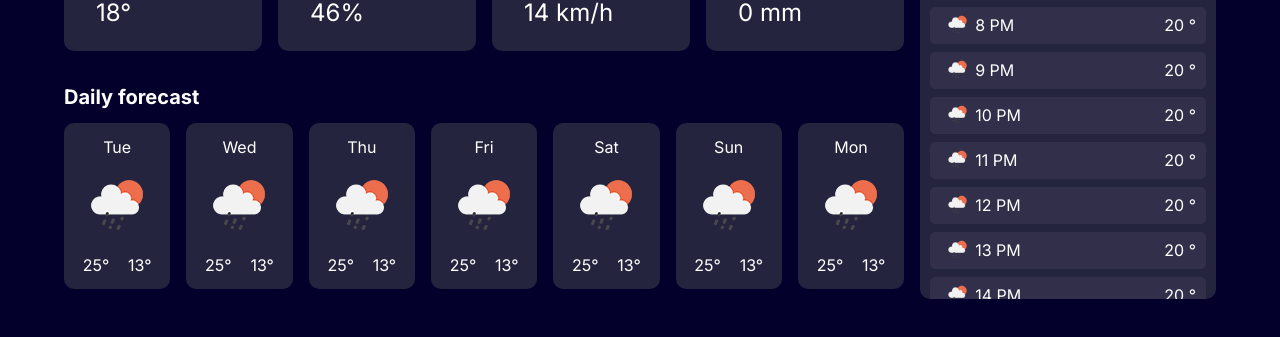
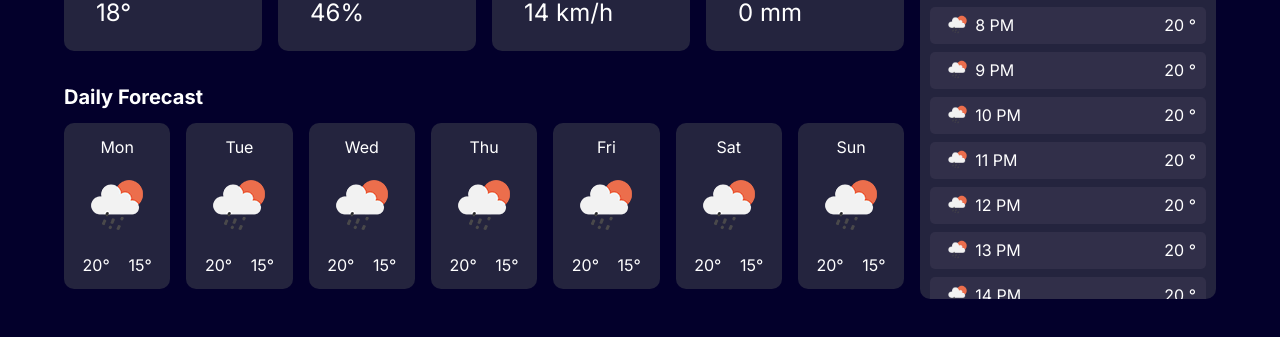
Before and after one commit to bvbxbv/weather-app, a React (Vite) app: page / in a window 1280 px wide. Shown: the part 793-1130 px from the top of the page. Built offline with nearby package versions, Linux system fonts and the light colour scheme.

Commit message:
refactor(structure): extract DailyForecast and items to compound component
- updated re-export file

```diff
--- a/src/pages/WeatherPage/WeatherPage.tsx
+++ b/src/pages/WeatherPage/WeatherPage.tsx
@@ -1,6 +1,6 @@
 import { ChevronDown } from 'lucide-react';
 import { useEffect, useRef, useState } from 'react';
-import { Header, TodayWeather, WelcomeSection, TodayWeatherList } from './ui';
+import { DailyForecast, Header, TodayWeather, TodayWeatherList, WelcomeSection } from './ui';
 
 export const WeatherPage = () => {
   const mainRef = useRef<HTMLDivElement>(null);
@@ -42,102 +42,52 @@ export const WeatherPage = () => {
                 <TodayWeatherList.Item title="Precipitation">0 mm</TodayWeatherList.Item>
               </TodayWeatherList.Root>
 
-              <section className="daily-forecast">
-                <h2 className="daily-forecast__title">Daily forecast</h2>
-
-                <div className="daily-forecast__grid">
-                  <div className="daily-forecast__item">
-                    <div className="daily-forecast__weekday">Tue</div>
-
-                    <div className="daily-forecast__icon">
-                      <img src="/icons/rain_day.png" />
-                    </div>
-
-                    <div className="daily-forecast__temperature">
-                      <div className="daily-forecast__temperature-day">25°</div>
-                      <div className="daily-forecast__temperature-night">13°</div>
-                    </div>
-                  </div>
-
-                  <div className="daily-forecast__item">
-                    <div className="daily-forecast__weekday">Wed</div>
-
-                    <div className="daily-forecast__icon">
-                      <img src="/icons/rain_day.png" />
-                    </div>
-
-                    <div className="daily-forecast__temperature">
-                      <div className="daily-forecast__temperature-day">25°</div>
-                      <div className="daily-forecast__temperature-night">13°</div>
-                    </div>
-                  </div>
-
-                  <div className="daily-forecast__item">
-                    <div className="daily-forecast__weekday">Thu</div>
-
-                    <div className="daily-forecast__icon">
-                      <img src="/icons/rain_day.png" />
-                    </div>
-
-                    <div className="daily-forecast__temperature">
-                      <div className="daily-forecast__temperature-day">25°</div>
-                      <div className="daily-forecast__temperature-night">13°</div>
-                    </div>
-                  </div>
-
-                  <div className="daily-forecast__item">
-                    <div className="daily-forecast__weekday">Fri</div>
-
-                    <div className="daily-forecast__icon">
-                      <img src="/icons/rain_day.png" />
-                    </div>
-
-                    <div className="daily-forecast__temperature">
-                      <div className="daily-forecast__temperature-day">25°</div>
-                      <div className="daily-forecast__temperature-night">13°</div>
-                    </div>
-                  </div>
-
-                  <div className="daily-forecast__item">
-                    <div className="daily-forecast__weekday">Sat</div>
-
-                    <div className="daily-forecast__icon">
-                      <img src="/icons/rain_day.png" />
-                    </div>
-
-                    <div className="daily-forecast__temperature">
-                      <div className="daily-forecast__temperature-day">25°</div>
-                      <div className="daily-forecast__temperature-night">13°</div>
-                    </div>
-                  </div>
-
-                  <div className="daily-forecast__item">
-                    <div className="daily-forecast__weekday">Sun</div>
-
-                    <div className="daily-forecast__icon">
-                      <img src="/icons/rain_day.png" />
-                    </div>
-
-                    <div className="daily-forecast__temperature">
-                      <div className="daily-forecast__temperature-day">25°</div>
-                      <div className="daily-forecast__temperature-night">13°</div>
-                    </div>
-                  </div>
-
-                  <div className="daily-forecast__item">
-                    <div className="daily-forecast__weekday">Mon</div>
-
-                    <div className="daily-forecast__icon">
-                      <img src="/icons/rain_day.png" />
-                    </div>
-
-                    <div className="daily-forecast__temperature">
-                      <div className="daily-forecast__temperature-day">25°</div>
-                      <div className="daily-forecast__temperature-night">13°</div>
-                    </div>
-                  </div>
-                </div>
-              </section>
+              <DailyForecast.Root title="Daily Forecast">
+                <DailyForecast.Grid>
+                  <DailyForecast.Item
+                    weekday="Mon"
+                    icon="/icons/rain_day.png"
+                    dayTemperature={20}
+                    nightTemperature={15}
+                  />
+                  <DailyForecast.Item
+                    weekday="Tue"
+                    icon="/icons/rain_day.png"
+                    dayTemperature={20}
+                    nightTemperature={15}
+                  />
+                  <DailyForecast.Item
+                    weekday="Wed"
+                    icon="/icons/rain_day.png"
+                    dayTemperature={20}
+                    nightTemperature={15}
+                  />
+                  <DailyForecast.Item
+                    weekday="Thu"
+                    icon="/icons/rain_day.png"
+                    dayTemperature={20}
+                    nightTemperature={15}
+                  />
+                  <DailyForecast.Item
+                    weekday="Fri"
+                    icon="/icons/rain_day.png"
+                    dayTemperature={20}
+                    nightTemperature={15}
+                  />
+                  <DailyForecast.Item
+                    weekday="Sat"
+                    icon="/icons/rain_day.png"
+                    dayTemperature={20}
+                    nightTemperature={15}
+                  />
+                  <DailyForecast.Item
+                    weekday="Sun"
+                    icon="/icons/rain_day.png"
+                    dayTemperature={20}
+                    nightTemperature={15}
+                  />
+                </DailyForecast.Grid>
+              </DailyForecast.Root>
             </div>
           </main>
 
--- /dev/null
+++ b/src/pages/WeatherPage/ui/components/DailyForecast/DailyForecast.tsx
@@ -0,0 +1,54 @@
+interface RootProps {
+  title: string;
+  children: React.ReactNode;
+}
+
+interface GridProps {
+  children: React.ReactNode;
+}
+
+interface ItemProps {
+  weekday: string;
+  icon: string;
+  dayTemperature: number;
+  nightTemperature: number;
+}
+
+const Root = ({ title, children }: RootProps) => {
+  return (
+    <section className="daily-forecast">
+      <h2 className="daily-forecast__title">{title}</h2>
+
+      {children}
+    </section>
+  );
+};
+
+const Grid = ({ children }: GridProps) => {
+  return <div className="daily-forecast__grid">{children}</div>;
+};
+
+const Item = ({ weekday, icon, dayTemperature, nightTemperature }: ItemProps) => {
+  return (
+    <div className="daily-forecast__item">
+      <div className="daily-forecast__weekday">{weekday}</div>
+
+      <div className="daily-forecast__icon">
+        <img src={icon} alt={weekday + ' temperature'} />
+      </div>
+
+      <div className="daily-forecast__temperature">
+        <div className="daily-forecast__temperature-day">{dayTemperature}&deg;</div>
+        <div className="daily-forecast__temperature-night">{nightTemperature}&deg;</div>
+      </div>
+    </div>
+  );
+};
+
+const DailyForecast = {
+  Root,
+  Grid,
+  Item,
+};
+
+export default DailyForecast;
--- a/src/pages/WeatherPage/ui/index.ts
+++ b/src/pages/WeatherPage/ui/index.ts
@@ -1,3 +1,4 @@
+export { default as DailyForecast } from './components/DailyForecast/DailyForecast';
 export * from './components/TodayWeather/TodayWeather';
 export { default as TodayWeatherList } from './components/TodayWeather/TodayWeatherList';
 
```
Also changed, not shown: src/pages/WeatherPage/ui/components/TodayWeather/TodayWeatherList.tsx (line endings or trailing spaces).
